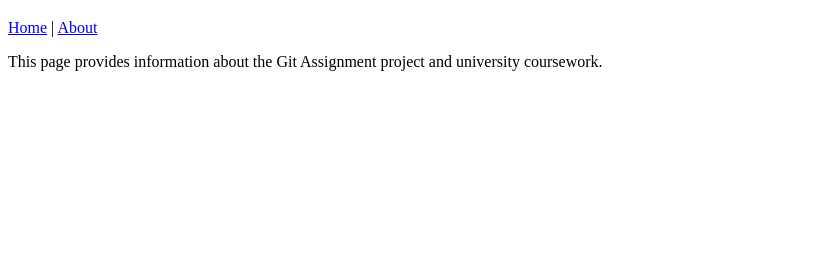
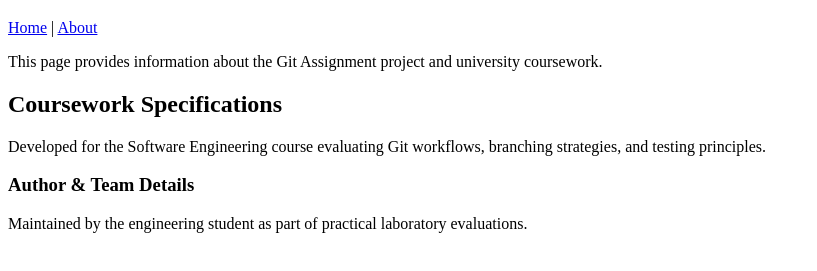
Before and after one commit to bsaikumar333/git-assignment, a plain HTML site: page about.html in a window 1280 px wide. Shown: the part 61-332 px from the top of the page, without its empty margins (0-817 px from the left). Drawn offline with Linux system fonts and the light colour scheme.

Commit message:
Added feature updates

```diff
--- a/about.html
+++ b/about.html
@@ -15,6 +15,12 @@
     </header>
     <main>
         <p>This page provides information about the Git Assignment project and university coursework.</p>
+        <section id="assignment-details">
+            <h2>Coursework Specifications</h2>
+            <p>Developed for the Software Engineering course evaluating Git workflows, branching strategies, and testing principles.</p>
+            <h3>Author & Team Details</h3>
+            <p>Maintained by the engineering student as part of practical laboratory evaluations.</p>
+        </section>
     </main>
 </body>
 </html>
```
